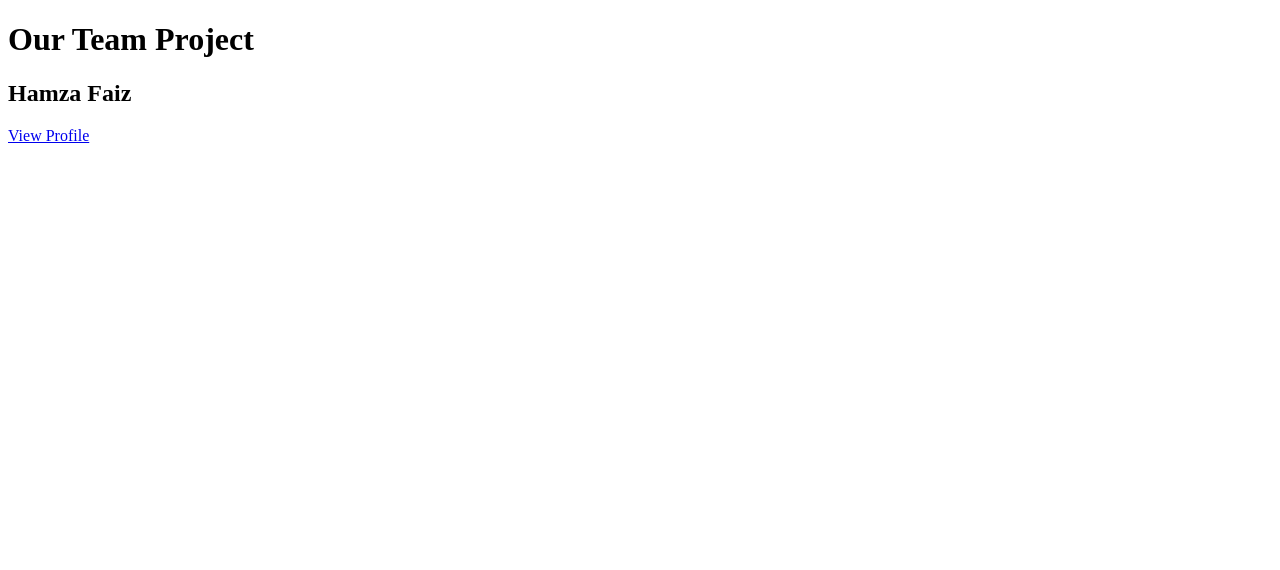
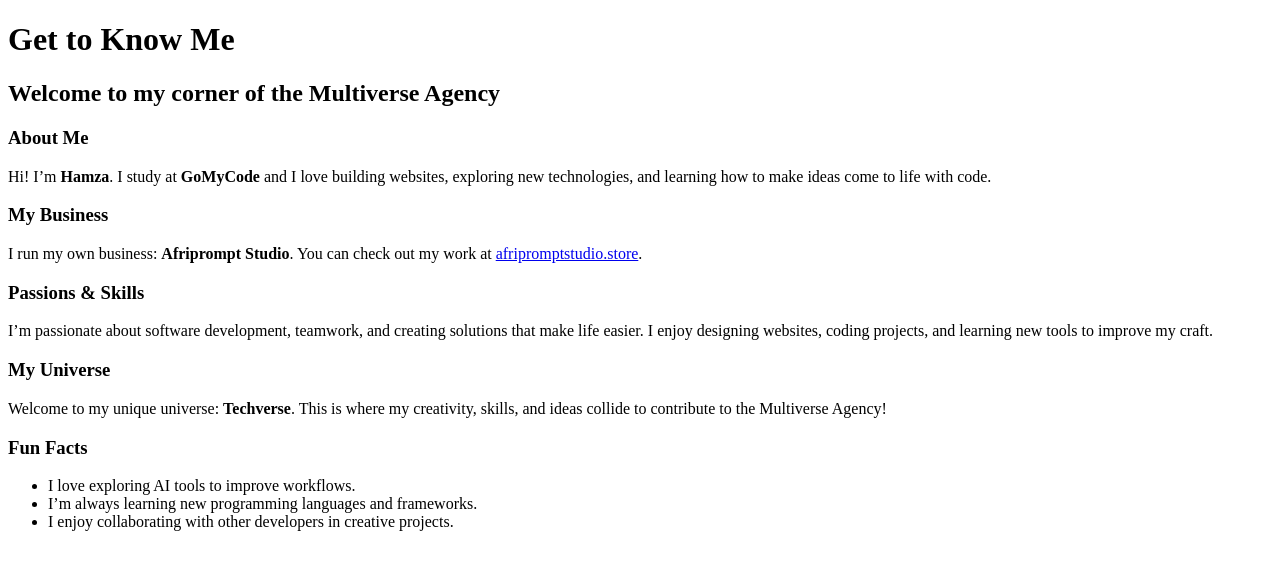
Before and after one commit to Blaze-Hamza/Multiverse-Agency, a plain HTML site: page Hamza.html in a window 1280 px wide. Drawn offline with Linux system fonts and the light colour scheme.

Commit message:
updated the hamza.html file

```diff
--- a/Hamza.html
+++ b/Hamza.html
@@ -1,31 +1,60 @@
 <!DOCTYPE html>
-<html>
+<html lang="en">
 <head>
-    <meta charset="UTF-8">
-    <meta name="viewport" content="width=device-width, initial-scale=1.0">
-    <title>Our Team</title>
-
+  <meta charset="UTF-8">
+  <meta name="viewport" content="width=device-width, initial-scale=1.0">
+  <title>Hamza's Techverse</title>
 </head>
 <body>
-    <h1>Our Team Project</h1>
 
-    <div class="team-container">
-        <!-- Team Member 1 - Hamza Faiz (Main Developer) -->
-        <div class="team-member">
-            <h2>Hamza Faiz</h2>
-            <a href="Hamza.html">View Profile</a>
-        </div>
+  <!-- Main Header -->
+  <header>
+    <h1>Get to Know Me</h1>
+    <h2>Welcome to my corner of the Multiverse Agency</h2>
+  </header>
 
-        <!-- Add more team members here -->
-        <!-- Your classmates will add their sections like this:
+  <!-- Introduction Section -->
+  <section id="introduction">
+    <h3>About Me</h3>
+    <p>
+      Hi! I’m <strong>Hamza</strong>. I study at <strong>GoMyCode</strong> and I love building websites, exploring new technologies, and learning how to make ideas come to life with code.
+    </p>
+  </section>
 
-        <div class="team-member">
-            <h2>Classmate Name</h2>
-            <p>Role: Developer</p>
-            <a href="classmate-name.html">View Profile</a>
-        </div>
+  <!-- Business Section -->
+  <section id="business">
+    <h3>My Business</h3>
+    <p>
+      I run my own business: <strong>Afriprompt Studio</strong>. You can check out my work at
+      <a href="https://afripromptstudio.store" target="_blank">afripromptstudio.store</a>.
+    </p>
+  </section>
 
-        -->
-    </div>
+  <!-- Passion Section -->
+  <section id="passion">
+    <h3>Passions & Skills</h3>
+    <p>
+      I’m passionate about software development, teamwork, and creating solutions that make life easier. I enjoy designing websites, coding projects, and learning new tools to improve my craft.
+    </p>
+  </section>
+
+  <!-- Universe Name -->
+  <section id="universe">
+    <h3>My Universe</h3>
+    <p>
+      Welcome to my unique universe: <strong>Techverse</strong>. This is where my creativity, skills, and ideas collide to contribute to the Multiverse Agency!
+    </p>
+  </section>
+
+  <!-- Optional Fun Facts / Extras -->
+  <section id="extras">
+    <h3>Fun Facts</h3>
+    <ul>
+      <li>I love exploring AI tools to improve workflows.</li>
+      <li>I’m always learning new programming languages and frameworks.</li>
+      <li>I enjoy collaborating with other developers in creative projects.</li>
+    </ul>
+  </section>
+
 </body>
 </html>
```
